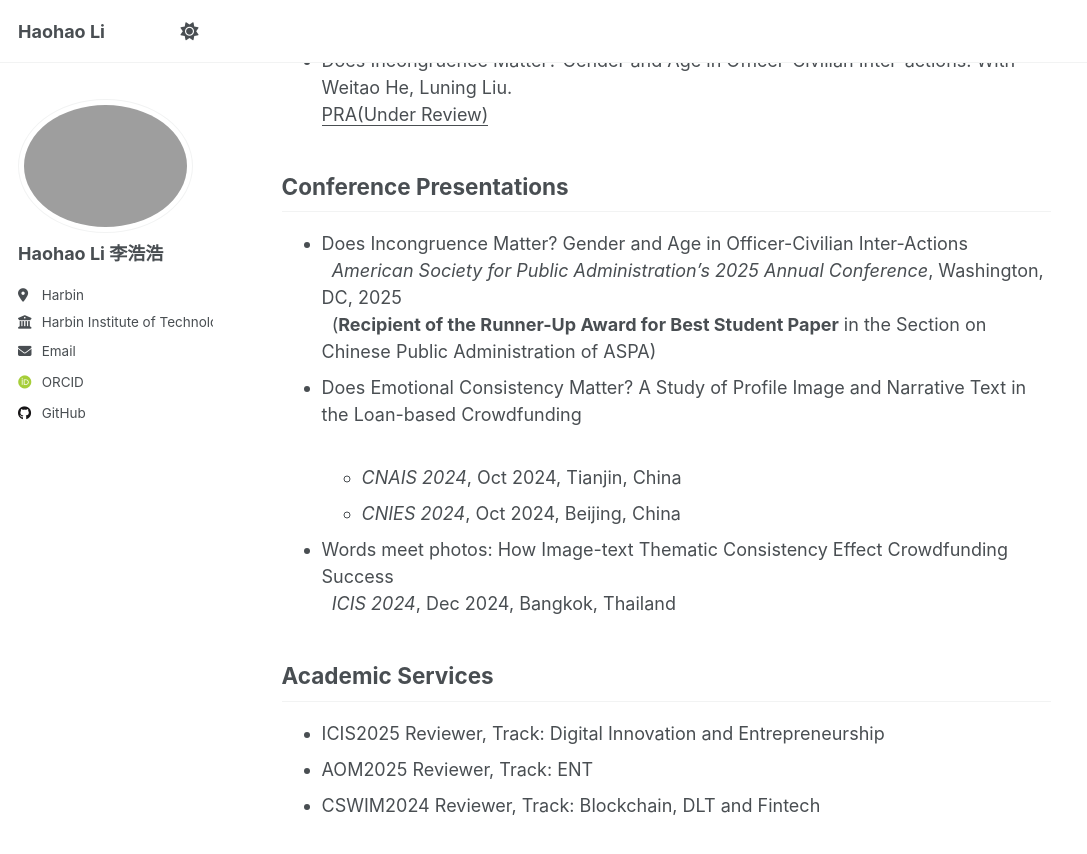
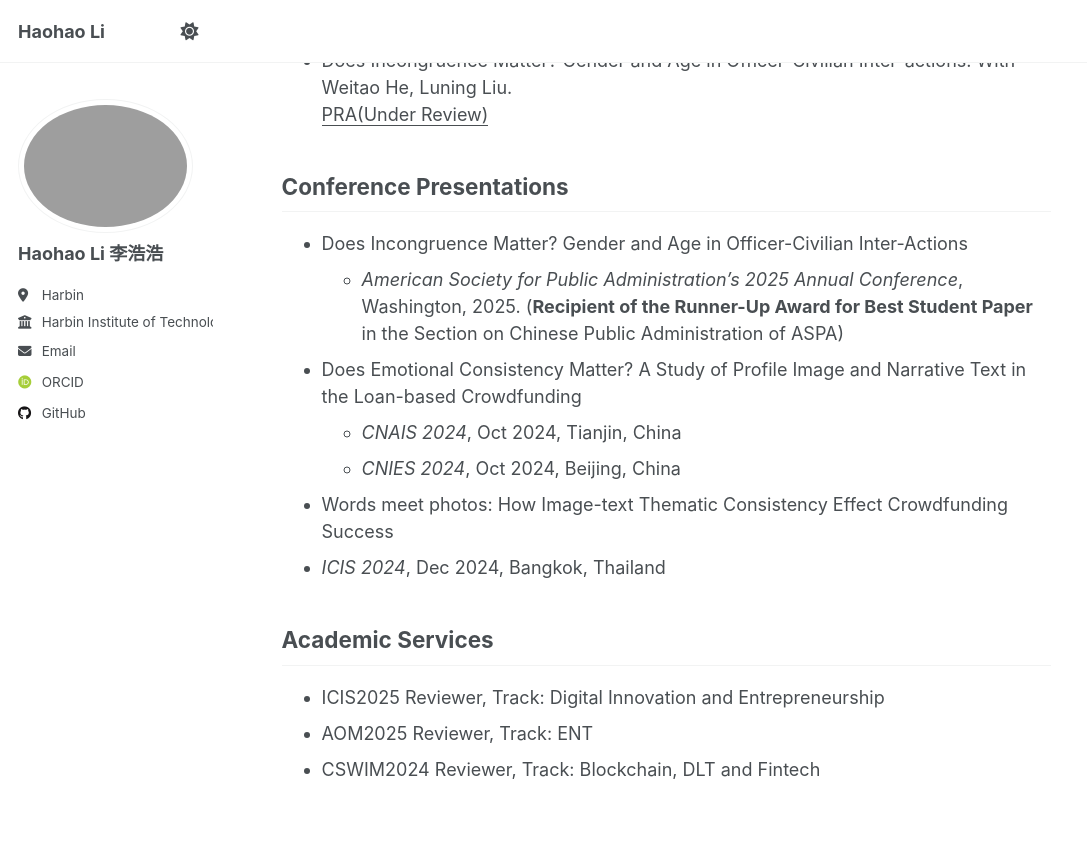
Before and after one commit to Harold9568/Harold9568.github.io, a Jekyll site: the page built from _pages/about.md, in a window 1280 px wide and 900 px high, scrolled down 1926 px. Shown: the top 854 px of the window, without its empty margins (0-1087 px from the left). Built offline with Jekyll 4.4.1, drawn with Linux system fonts in a browser that asks for light colours; some web fonts are replaced.

```diff
--- a/_pages/about.md
+++ b/_pages/about.md
@@ -60,14 +60,14 @@ Working Paper
 
 Conference Presentations
 ------
-- Does Incongruence Matter? Gender and Age in Officer-Civilian Inter-Actions<br>
-  _American Society for Public Administration’s 2025 Annual Conference_, Washington, DC, 2025<br>
+- Does Incongruence Matter? Gender and Age in Officer-Civilian Inter-Actions
+  - _American Society for Public Administration’s 2025 Annual Conference_, Washington, 2025.
   (**Recipient of the Runner-Up Award for Best Student Paper** in the Section on Chinese Public Administration of ASPA)
-- Does Emotional Consistency Matter? A Study of Profile Image and Narrative Text in the Loan-based Crowdfunding<br>
-  - _CNAIS 2024_, Oct 2024, Tianjin, China<br>
+- Does Emotional Consistency Matter? A Study of Profile Image and Narrative Text in the Loan-based Crowdfunding
+  - _CNAIS 2024_, Oct 2024, Tianjin, China
   - _CNIES 2024_, Oct 2024, Beijing, China
-- Words meet photos:  How Image-text Thematic Consistency Effect Crowdfunding Success<br>
-  _ICIS 2024_, Dec 2024, Bangkok, Thailand
+- Words meet photos:  How Image-text Thematic Consistency Effect Crowdfunding Success
+ -  _ICIS 2024_, Dec 2024, Bangkok, Thailand
 
 Academic Services
 ------
```
